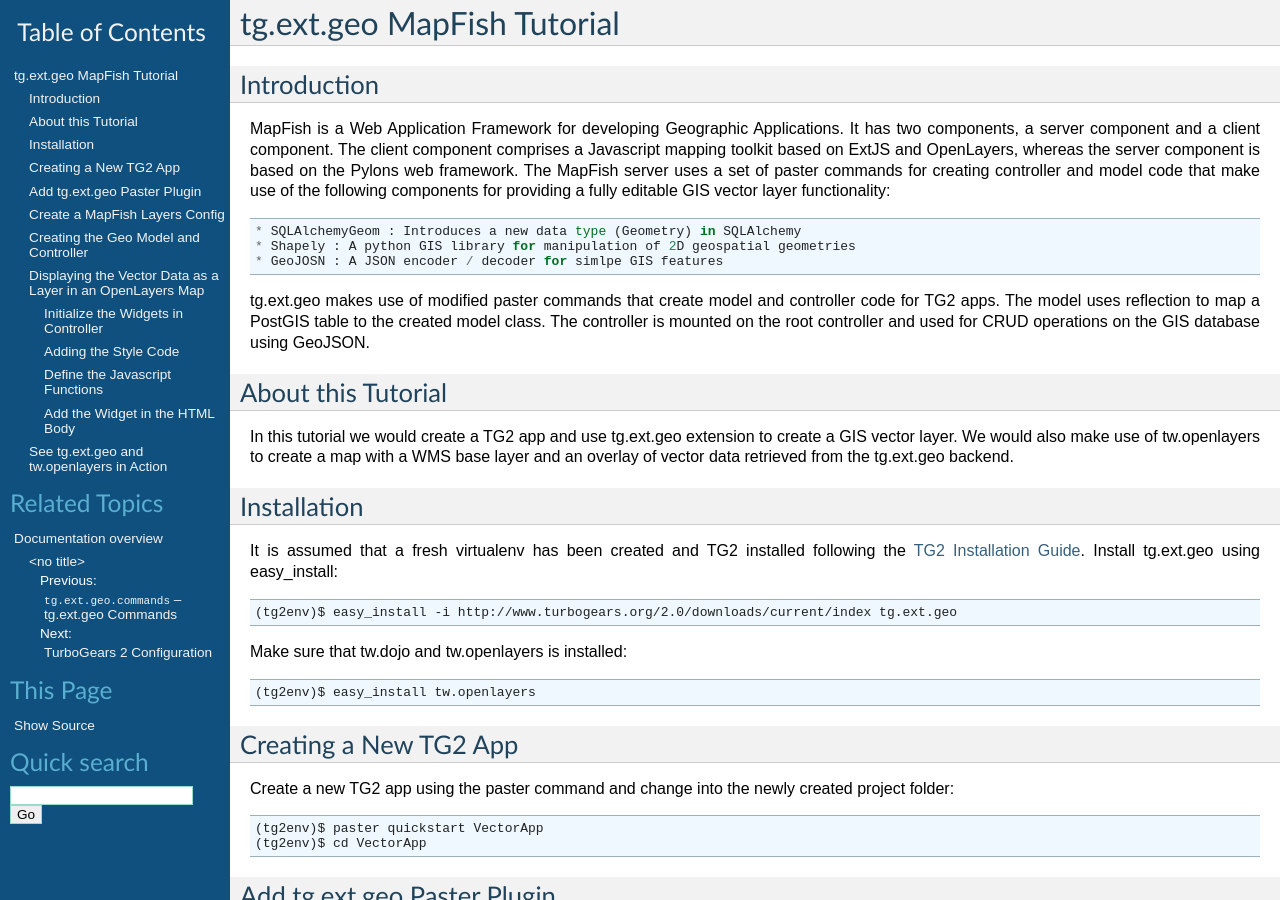
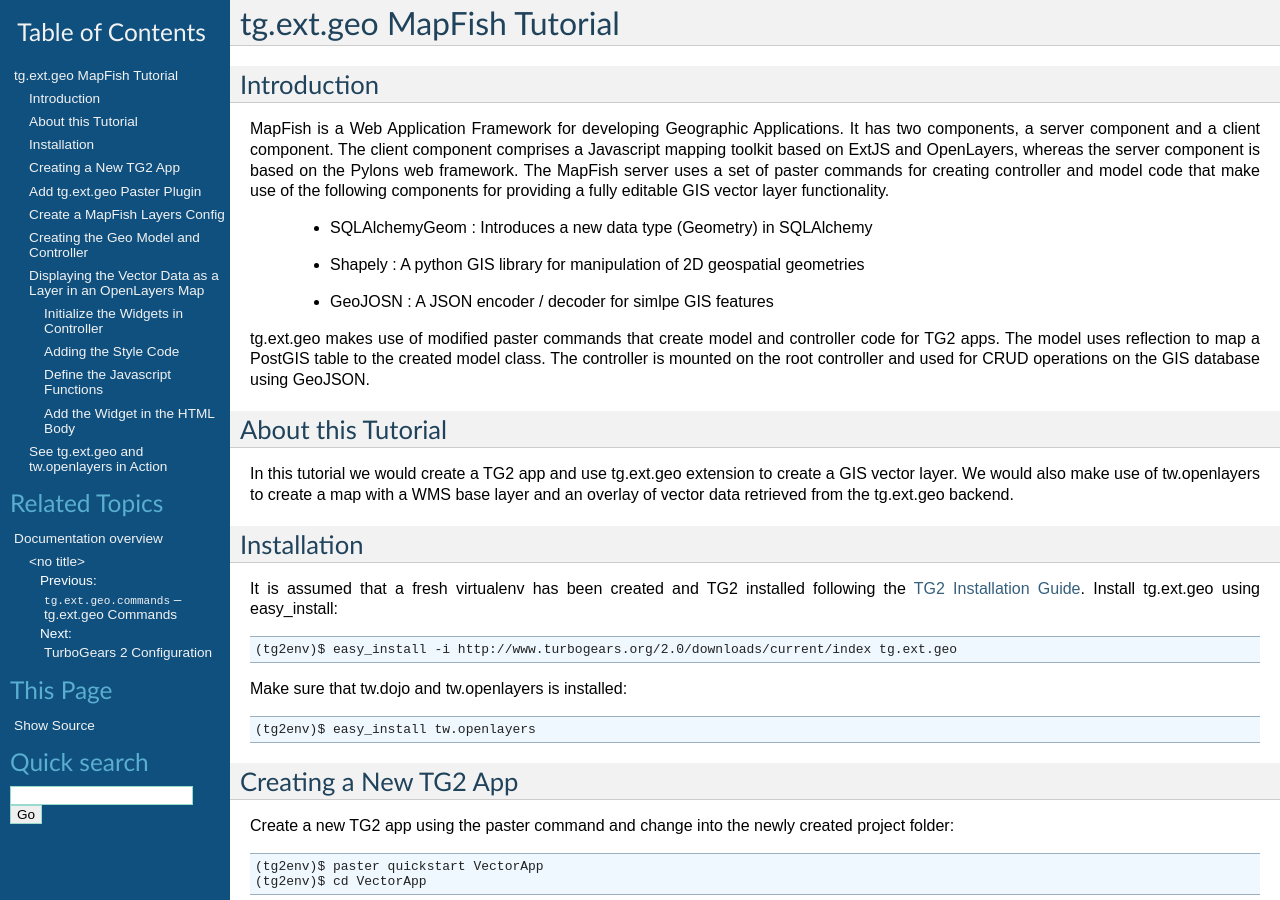
Before and after one commit to TurboGears/tg2, a Sphinx documentation site: the page built from docs/main/Extensions/Geo/MapFishTutorial.rst, in a window 1280 px wide and 900 px high. Built offline with Sphinx 7.4.7, drawn with Linux system fonts in a browser that asks for light colours; pages that are not in the unit, such as notebooks, are missing from menus.

Commit message:
minor edit in docs
--HG--
extra : convert_revision : svn%3A77541ad4-5f01-0410-9ede-a1b63cd9a898/trunk%405232

```diff
--- a/docs/main/Extensions/Geo/MapFishTutorial.rst
+++ b/docs/main/Extensions/Geo/MapFishTutorial.rst
@@ -7,7 +7,7 @@
 Introduction
 ------------
 
-MapFish is a Web Application Framework for developing Geographic Applications. It has two components, a server component and a client component. The client component comprises a Javascript mapping toolkit based on ExtJS and OpenLayers, whereas the server component is based on the Pylons web framework. The MapFish server uses a set of paster commands for creating controller and model code that make use of the following components for providing a fully editable GIS vector layer functionality::
+MapFish is a Web Application Framework for developing Geographic Applications. It has two components, a server component and a client component. The client component comprises a Javascript mapping toolkit based on ExtJS and OpenLayers, whereas the server component is based on the Pylons web framework. The MapFish server uses a set of paster commands for creating controller and model code that make use of the following components for providing a fully editable GIS vector layer functionality.
 
     * SQLAlchemyGeom : Introduces a new data type (Geometry) in SQLAlchemy
     * Shapely : A python GIS library for manipulation of 2D geospatial geometries
```
